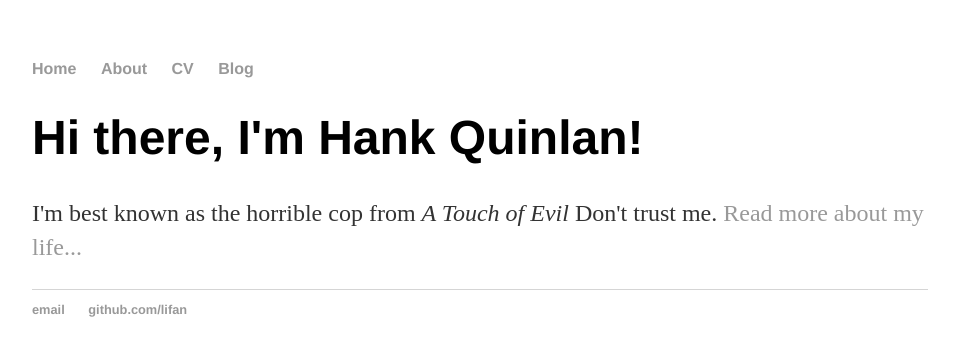
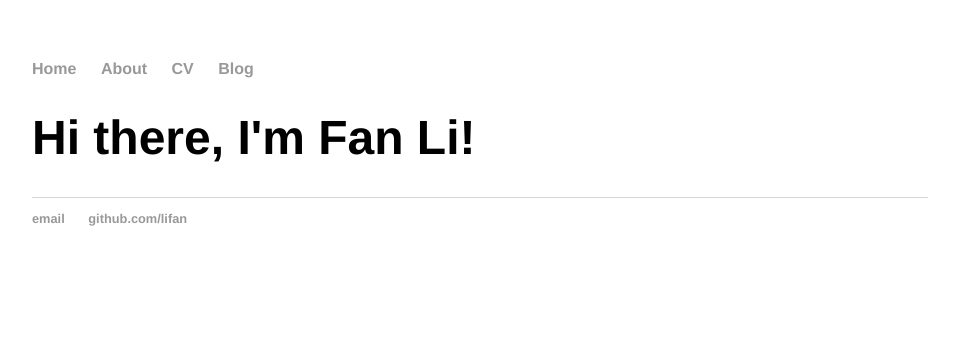
Before and after one commit to nstflecher/flecherlee.github.io, a Jekyll site: the page built from index.html, in a window 1280 px wide. Shown: the top 356 px of the page, without its empty margins (160-1115 px from the left). Built offline with Jekyll 4.4.1, drawn with Linux system fonts in a browser that asks for light colours.

Commit message:
Update index.html

```diff
--- a/index.html
+++ b/index.html
@@ -3,6 +3,5 @@ layout: default
 title: Li Fan, terrible student
 ---
 <div class="blurb">
-	<h1>Hi there, I'm Hank Quinlan!</h1>
-	<p>I'm best known as the horrible cop from <em>A Touch of Evil</em> Don't trust me. <a href="/about">Read more about my life...</a></p>
-</div><!-- /.blurb -->
+	<h1>Hi there, I'm Fan Li!</h1>
+	</div><!-- /.blurb -->
```
